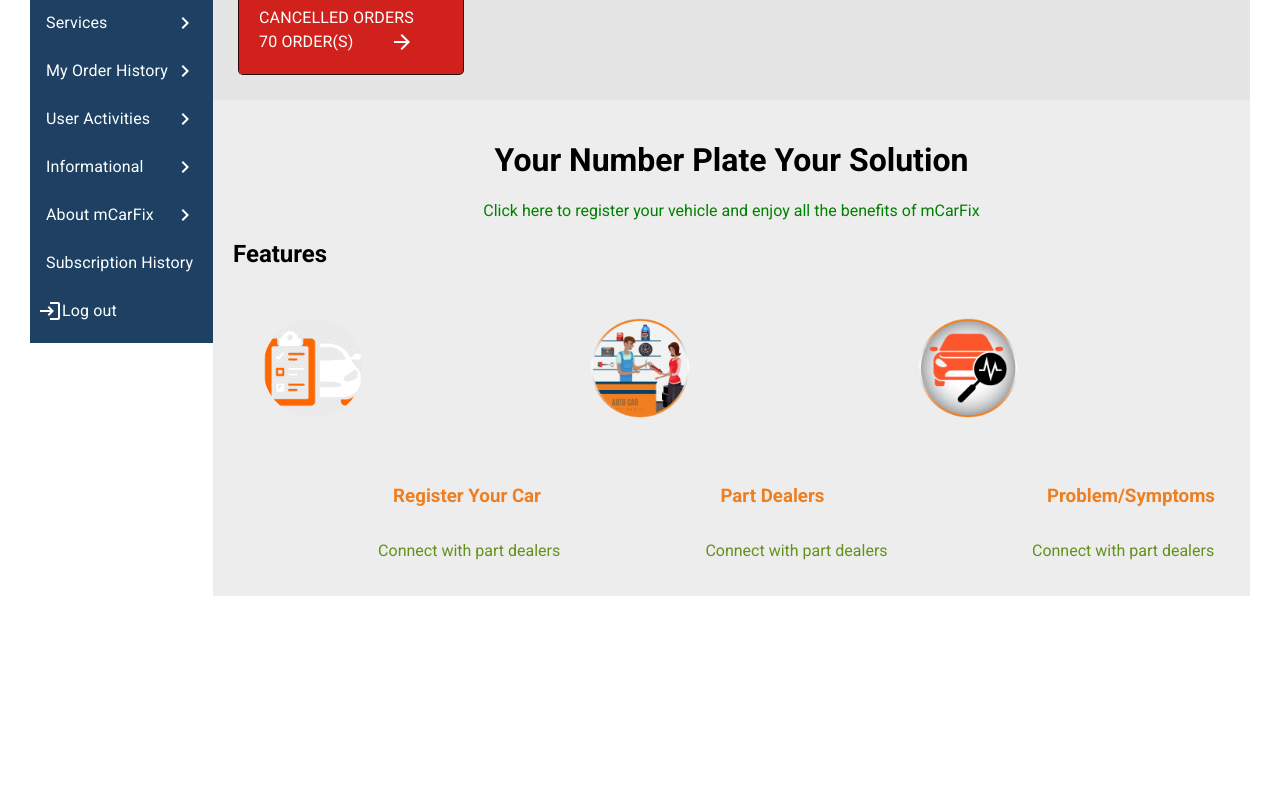
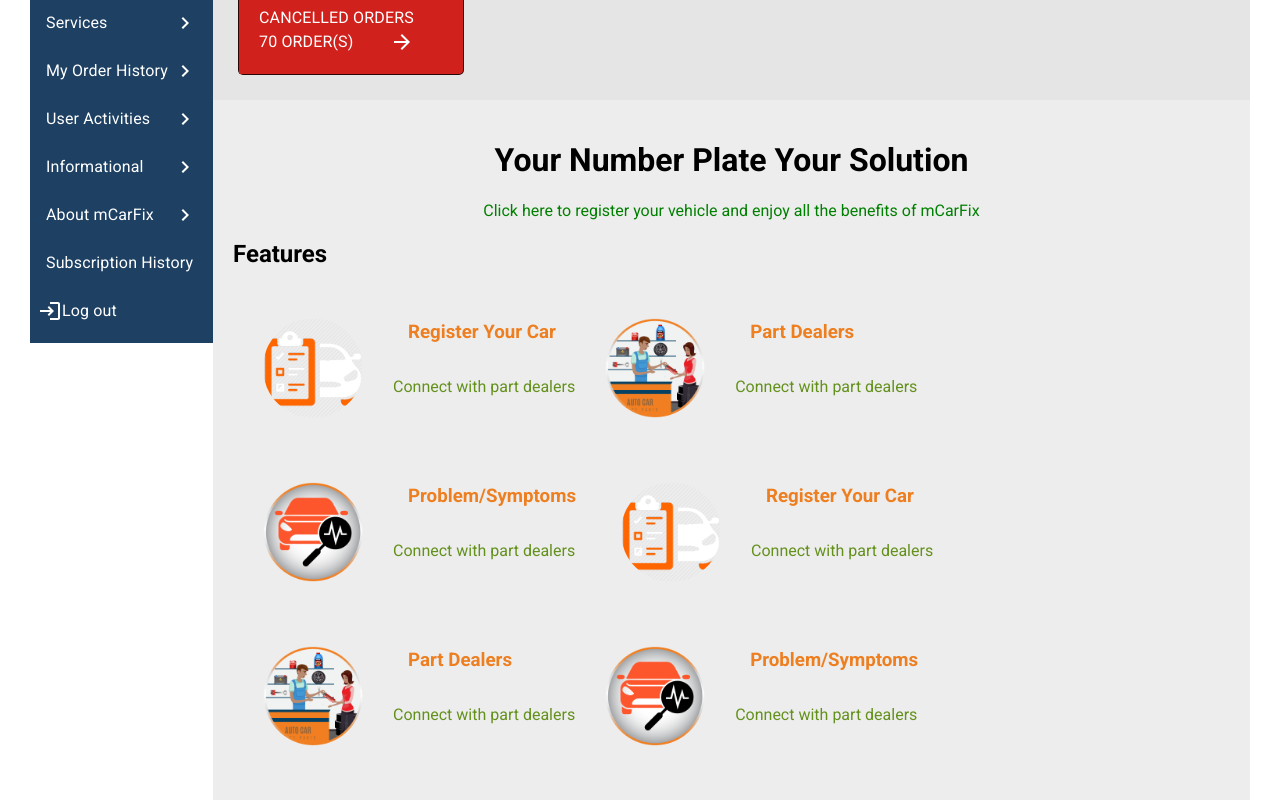
Before and after one commit to chibukasia/mcarfix-user-dashboard, a React (Create React App) app: page /dashboard in a window 1280 px wide. Shown: the part 402-1202 px from the top of the page. Before the commit the page ends 998 px from the top, so only its background shows below. Built offline with nearby package versions, Linux system fonts and the light colour scheme.

Commit message:
changed styling for feauters component

```diff
--- a/src/App.css
+++ b/src/App.css
@@ -122,12 +122,14 @@
  }
  .items-div{
   display: flex;
+  flex-direction: row;
+  flex-wrap: wrap;
  }
  .item{
   /* width: 30%; */
   flex-direction: row;
   flex-wrap: wrap;
-  display: inline;
+  display: flex;
  }
  .image-div{
   float: left;
--- a/src/components/Feautures.js
+++ b/src/components/Feautures.js
@@ -48,7 +48,39 @@
                     </Link>
                 </div>
             </div>
-
+            <div className='item'>
+                <div className='image-div' >
+                    <img src={service} />
+                </div>
+                <div className='details'>
+                    <Link to={'/register-car'}>
+                        <h3>Register Your Car</h3>
+                        <p>Connect with part dealers</p>
+                    </Link>
+                </div>
+            </div>
+            <div className='item'>
+                <div className='image-div'>
+                    <img src={carpart}/>
+                </div>
+                <div className='details'>
+                    <Link to={'/part-dealers'}>
+                        <h3>Part Dealers</h3>
+                        <p>Connect with part dealers</p>
+                    </Link>
+                </div>
+            </div>
+            <div className='item'>
+                <div className='image-div' >
+                    <img src={symptom} />
+                </div>
+                <div className='details'>
+                    <Link to={'/part-dealers'}>
+                        <h3>Problem/Symptoms</h3>
+                        <p>Connect with part dealers</p>
+                    </Link>
+                </div>
+            </div>
         </div>
     </div>
   )
```
